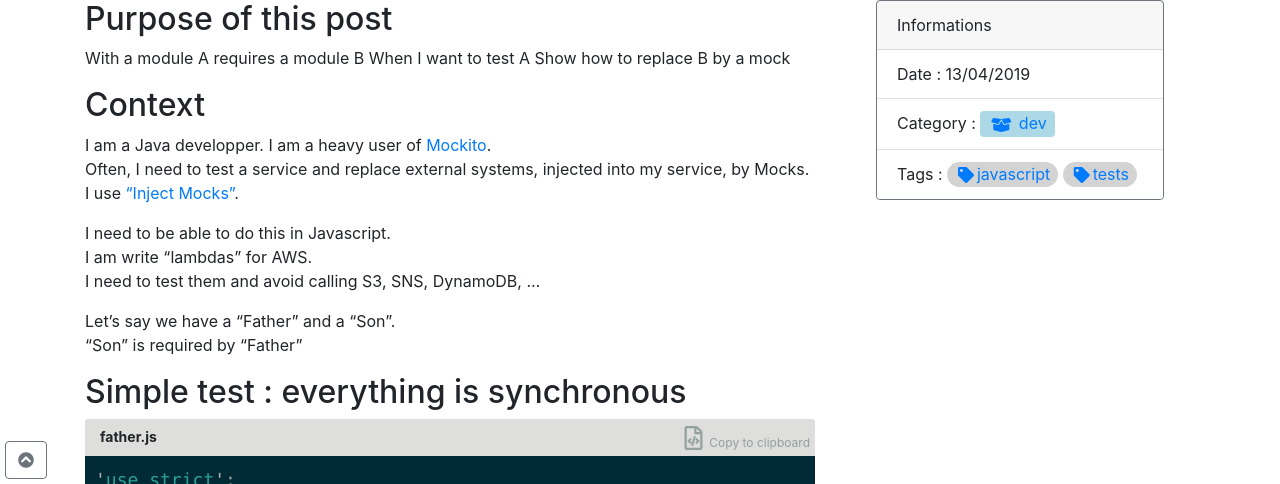
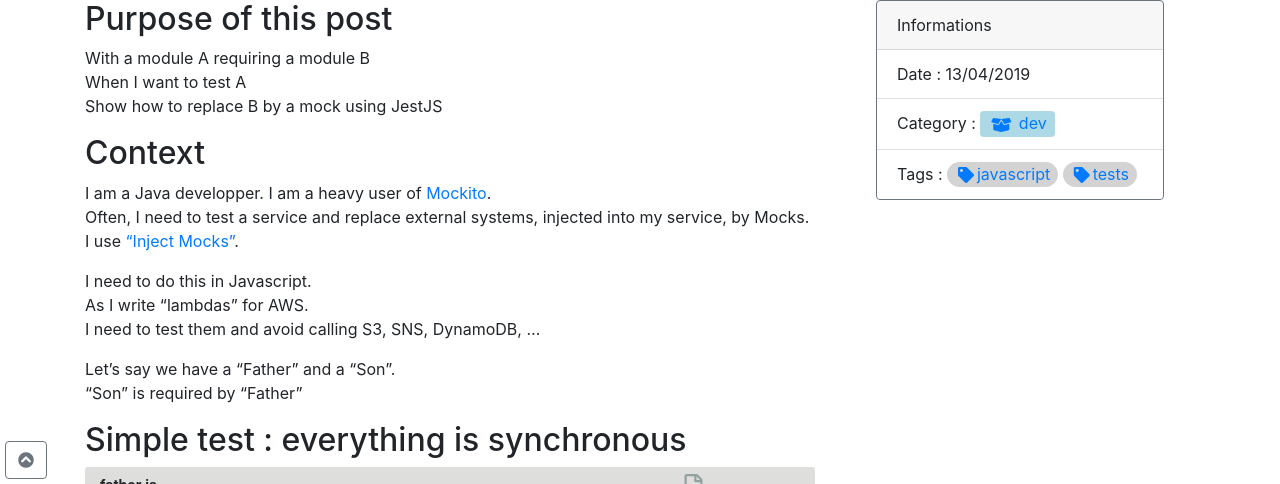
Before and after one commit to christ-off/christ-off.github.io, a Jekyll site: the page built from _posts/2019-04-13-javascript-tests-jest-mocks.md, in a window 1280 px wide and 900 px high, cut to the strip 416-900 px from the top of the window. Built offline with Jekyll 4.4.1, drawn with Linux system fonts in a browser that asks for light colours; comment, search, counter and statistics services are not loaded.

Commit message:
CHANGE - Add Jest POC post

```diff
--- a/_posts/2019-04-13-javascript-tests-jest-mocks.md
+++ b/_posts/2019-04-13-javascript-tests-jest-mocks.md
@@ -10,9 +10,9 @@ image: /assets/posts/2019-04-13-javascript-tests-jest-mocks.png
 
 ## Purpose of this post
 
-With a module A requires a module B
+With a module A requiring a module B
 When I want to test A
-Show how to replace B by a mock
+Show how to replace B by a mock using JestJS
 
 ## Context
 
@@ -20,8 +20,8 @@ I am a Java developper. I am a heavy user of [Mockito](https://site.mockito.org/
 Often, I need to test a service and replace external systems, injected into my service, by Mocks.
 I use ["Inject Mocks"](https://static.javadoc.io/org.mockito/mockito-core/2.27.0/org/mockito/InjectMocks.html).
 
-I need to be able to do this in Javascript.
-I am write "lambdas" for AWS.
+I need to do this in Javascript.
+As I write "lambdas" for AWS.
 I need to test them and avoid calling S3, SNS, DynamoDB, ...
 
 Let's say we have a "Father" and a "Son".
@@ -79,7 +79,7 @@ describe('Testing Father with Son', () => {
 
 });
 {% endhighlight %}
-
+K
 ## asynchronous test with callbacks
 
 Mocking a function with a callback is easy
```
